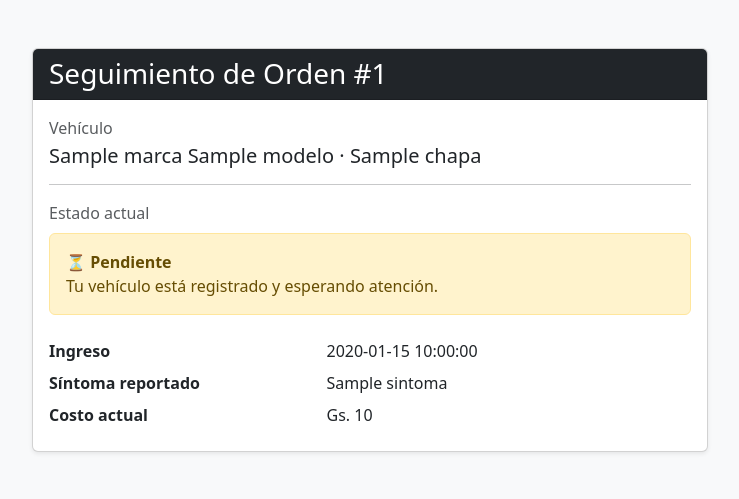
After one commit to AlexisOrtigoza/taller-mecanico, a Flask app: page /ordenes/seguimiento/1 in a window 1280 px wide. The commit adds this page. Shown: the top 499 px of the page, without its empty margins (270-1009 px from the left). Run offline with Flask 3, Linux system fonts and the light colour scheme; a database or web service that is not in the repository returns one stand-in record (values such as "Sample title"); some libraries are stand-ins or nearby versions.

Commit message:
Mejorar seguridad y experiencia del sistema
Agrega proteccion CSRF, validaciones, seguimiento publico, filtros, metricas y control basico de inventario.

Co-authored-by: Copilot <223556219+Copilot@users.noreply.github.com>

```diff
--- a/app.py
+++ b/app.py
@@ -1,4 +1,8 @@
-from flask import Flask
+import hmac
+import os
+import secrets
+
+from flask import Flask, abort, request, session
 from blueprints.main import main_bp
 from blueprints.clientes import clientes_bp
 from blueprints.vehiculos import vehiculos_bp
@@ -6,6 +10,30 @@ from blueprints.ordenes import ordenes_bp
 from blueprints.repuestos import repuestos_bp
 
 app = Flask(__name__)
+app.config['SECRET_KEY'] = os.getenv('SECRET_KEY') or secrets.token_hex(32)
+app.config['SESSION_COOKIE_HTTPONLY'] = True
+app.config['SESSION_COOKIE_SAMESITE'] = 'Lax'
+app.config['SESSION_COOKIE_SECURE'] = os.getenv('SESSION_COOKIE_SECURE', '0') == '1'
+
+
+@app.before_request
+def proteger_post_con_csrf():
+    if request.method != 'POST':
+        return None
+
+    token_sesion = session.get('csrf_token')
+    token_formulario = request.form.get('csrf_token')
+    if not token_sesion or not token_formulario:
+        abort(400, 'Token CSRF faltante')
+    if not hmac.compare_digest(token_sesion, token_formulario):
+        abort(400, 'Token CSRF invalido')
+
+
+@app.context_processor
+def agregar_token_csrf():
+    if 'csrf_token' not in session:
+        session['csrf_token'] = secrets.token_hex(32)
+    return {'csrf_token': session['csrf_token']}
 
 # Registro de Blueprints con sus prefijos correspondientes
 app.register_blueprint(main_bp)
--- a/blueprints/clientes.py
+++ b/blueprints/clientes.py
@@ -1,4 +1,4 @@
-from flask import Blueprint, render_template, request, redirect, url_for
+from flask import Blueprint, render_template, request, redirect, url_for, abort, flash
 from db import obtener_conexion
 
 clientes_bp = Blueprint('clientes', __name__)
@@ -17,6 +17,8 @@ def nuevo_cliente():
 
         if not cedula or not nombre or not apellido or not celular:
             return render_template('nuevo_cliente.html', error="Por favor completa todos los campos obligatorios (*).")
+        if any(len(campo.strip()) == 0 for campo in (cedula, nombre, apellido, celular)):
+            abort(400, 'Los datos obligatorios no pueden estar vacios')
 
         try:
             conn = obtener_conexion()
@@ -29,6 +31,7 @@ def nuevo_cliente():
             conn.commit()
             cursor.close()
             conn.close()
+            flash('Cliente registrado correctamente.', 'success')
             return redirect(url_for('main.dashboard'))
         except Exception as e:
             return render_template('nuevo_cliente.html', error=f"Error al registrar: {e}")
--- a/blueprints/ordenes.py
+++ b/blueprints/ordenes.py
@@ -1,4 +1,4 @@
-from flask import Blueprint, render_template, request, redirect, url_for
+from flask import Blueprint, render_template, request, redirect, url_for, abort, flash
 from db import obtener_conexion
 from psycopg2.extras import RealDictCursor
 
@@ -13,6 +13,13 @@ def nueva_orden():
         lista_cantidades = request.form.getlist('cantidad[]')
         lista_precios = request.form.getlist('precio_unitario[]')
 
+        if not vehiculo_id or not sintoma or not sintoma.strip():
+            abort(400, 'Debe indicar el vehiculo y el sintoma')
+        if len(lista_repuestos) != len(lista_cantidades) or len(lista_repuestos) != len(lista_precios):
+            abort(400, 'Los datos de repuestos no son validos')
+        if not lista_repuestos:
+            abort(400, 'Debe agregar al menos un repuesto o servicio')
+
         try:
             conn = obtener_conexion()
             cursor = conn.cursor()
@@ -23,16 +30,35 @@ def nueva_orden():
             costo_acumulado = 0
             for i in range(len(lista_repuestos)):
                 repuesto_id = lista_repuestos[i]
-                cantidad = int(lista_cantidades[i])
-                precio_unitario = float(lista_precios[i])
+                try:
+                    cantidad = int(lista_cantidades[i])
+                    precio_unitario = float(lista_precios[i])
+                except (TypeError, ValueError):
+                    abort(400, 'Cantidad o precio invalidos')
+                if cantidad <= 0 or precio_unitario < 0:
+                    abort(400, 'Cantidad o precio invalidos')
+
+                cursor.execute("SELECT nombre, stock_actual FROM repuestos WHERE id = %s FOR UPDATE", (repuesto_id,))
+                repuesto = cursor.fetchone()
+                if not repuesto:
+                    conn.rollback()
+                    abort(400, 'El repuesto seleccionado ya no existe')
+                es_servicio = 'servicio' in repuesto[0].lower() or 'mano de obra' in repuesto[0].lower()
+                if not es_servicio and repuesto[1] < cantidad:
+                    conn.rollback()
+                    abort(400, f"Stock insuficiente para {repuesto[0]}: disponible {repuesto[1]}")
+
                 subtotal = cantidad * precio_unitario
                 costo_acumulado += subtotal
                 cursor.execute("INSERT INTO detalle_orden (orden_id, repuesto_id, cantidad, precio_unitario) VALUES (%s, %s, %s, %s)", (orden_id, repuesto_id, cantidad, precio_unitario))
+                if not es_servicio:
+                    cursor.execute("UPDATE repuestos SET stock_actual = stock_actual - %s WHERE id = %s", (cantidad, repuesto_id))
 
             cursor.execute("UPDATE ordenes_trabajo SET costo_total = %s WHERE id = %s", (costo_acumulado, orden_id))
             conn.commit()
             cursor.close()
             conn.close()
+            flash(f'Orden #{orden_id} creada correctamente.', 'success')
             return redirect(url_for('main.dashboard'))
         except Exception as e:
             conn = obtener_conexion()
@@ -58,8 +84,12 @@ def nueva_orden():
         vehiculos, repuestos = [], []
     return render_template('nueva_orden.html', vehiculos=vehiculos, repuestos=repuestos)
 
-@ordenes_bp.route('/estado/<int:orden_id>/<string:nuevo_estado>')
-def cambiar_estado_orden(orden_id, nuevo_estado):
+@ordenes_bp.route('/estado/<int:orden_id>', methods=['POST'])
+def cambiar_estado_orden(orden_id):
+    nuevo_estado = request.form.get('nuevo_estado')
+    estados_validos = {'Pendiente', 'En Proceso', 'Finalizado'}
+    if nuevo_estado not in estados_validos:
+        abort(400, 'Estado invalido')
     try:
         conn = obtener_conexion()
         cursor = conn.cursor()
@@ -122,3 +152,24 @@ def obtener_detalle_orden(id):
         return {"orden": orden, "repuestos": repuestos}
     except Exception as e:
         return {"error": str(e)}, 500
+
+
+@ordenes_bp.route('/seguimiento/<int:id>')
+def seguimiento_orden(id):
+    try:
+        conn = obtener_conexion()
+        cursor = conn.cursor(cursor_factory=RealDictCursor)
+        cursor.execute("""
+            SELECT o.*, v.marca, v.modelo, v.chapa
+            FROM ordenes_trabajo o
+            JOIN vehiculos v ON o.vehiculo_id = v.id
+            WHERE o.id = %s AND o.oculto = FALSE
+        """, (id,))
+        orden = cursor.fetchone()
+        cursor.close()
+        conn.close()
+        if not orden:
+            return render_template('seguimiento.html', orden=None), 404
+        return render_template('seguimiento.html', orden=orden)
+    except Exception as e:
+        return render_template('seguimiento.html', orden=None, error=str(e)), 500
--- a/templates/nueva_orden.html
+++ b/templates/nueva_orden.html
@@ -21,6 +21,7 @@
                 {% endif %}
 
                 <form action="{{ url_for('ordenes.nueva_orden') }}" method="POST">
+                    <input type="hidden" name="csrf_token" value="{{ csrf_token }}">
 
                     <!-- Selección del Vehículo -->
                     <div class="mb-3">
@@ -72,7 +73,7 @@
                                         </select>
                                     </td>
                                     <td>
-                                        <input type="number" name="cantidad[]" class="form-control input-cantidad" min="1" value="1" required>
+                                        <input type="number" name="cantidad[]" class="form-control input-cantidad" min="1" step="1" value="1" required>
                                     </td>
                                     <td>
                                         <input type="number" step="0.01" name="precio_unitario[]" class="form-control input-precio" value="0" readonly required>
--- a/templates/nuevo_cliente.html
+++ b/templates/nuevo_cliente.html
@@ -21,6 +21,7 @@
                 {% endif %}
 
                 <form action="{{ url_for('clientes.nuevo_cliente') }}" method="POST">
+                    <input type="hidden" name="csrf_token" value="{{ csrf_token }}">
 
                     <!-- Sección Obligatoria -->
                     <h5 class="text-primary mb-3">Datos Obligatorios</h5>
--- a/templates/nuevo_vehiculo.html
+++ b/templates/nuevo_vehiculo.html
@@ -20,6 +20,7 @@
                 {% endif %}
 
                 <form action="{{ url_for('vehiculos.nuevo_vehiculo') }}" method="POST">
+                    <input type="hidden" name="csrf_token" value="{{ csrf_token }}">
 
                     <!-- Selección del Dueño (Cliente registrado) -->
                     <div class="mb-3">
@@ -49,7 +50,7 @@
                     <div class="row">
                         <div class="col-md-6 mb-3">
                             <label for="anio" class="form-label">Año</label>
-                            <input type="number" class="form-control" id="anio" name="anio" placeholder="Ej: 2008">
+                            <input type="number" class="form-control" id="anio" name="anio" min="1900" max="2100" placeholder="Ej: 2008">
                         </div>
                         <div class="col-md-6 mb-3">
                             <label for="kilometraje" class="form-label">Kilometraje</label>
--- /dev/null
+++ b/templates/seguimiento.html
@@ -0,0 +1,48 @@
+<!DOCTYPE html>
+<html lang="es">
+<head>
+    <meta charset="UTF-8">
+    <meta name="viewport" content="width=device-width, initial-scale=1.0">
+    <title>Seguimiento de Orden</title>
+    <link href="https://cdn.jsdelivr.net/npm/bootstrap@5.3.0/dist/css/bootstrap.min.css" rel="stylesheet">
+</head>
+<body class="bg-light">
+    <main class="container py-5" style="max-width: 700px;">
+        {% if not orden %}
+            <div class="card shadow-sm text-center">
+                <div class="card-body py-5">
+                    <h2>Orden no encontrada</h2>
+                    <p class="text-muted">{{ error or 'Verifica el número de orden ingresado.' }}</p>
+                </div>
+            </div>
+        {% else %}
+            <div class="card shadow-sm">
+                <div class="card-header bg-dark text-white">
+                    <h3 class="mb-0">Seguimiento de Orden #{{ orden.id }}</h3>
+                </div>
+                <div class="card-body">
+                    <p class="text-muted mb-1">Vehículo</p>
+                    <h5>{{ orden.marca }} {{ orden.modelo }} · {{ orden.chapa }}</h5>
+                    <hr>
+                    <p class="text-muted mb-2">Estado actual</p>
+                    {% if orden.estado == 'Pendiente' %}
+                        <div class="alert alert-warning mb-4"><strong>⏳ Pendiente</strong><br>Tu vehículo está registrado y esperando atención.</div>
+                    {% elif orden.estado == 'En Proceso' %}
+                        <div class="alert alert-primary mb-4"><strong>⚙️ En proceso</strong><br>El taller está realizando el diagnóstico o reparación.</div>
+                    {% else %}
+                        <div class="alert alert-success mb-4"><strong>✅ Finalizado</strong><br>El trabajo fue completado.</div>
+                    {% endif %}
+                    <dl class="row mb-0">
+                        <dt class="col-sm-5">Ingreso</dt>
+                        <dd class="col-sm-7">{{ orden.fecha_ingreso or 'No disponible' }}</dd>
+                        <dt class="col-sm-5">Síntoma reportado</dt>
+                        <dd class="col-sm-7">{{ orden.sintoma or 'No registrado' }}</dd>
+                        <dt class="col-sm-5">Costo actual</dt>
+                        <dd class="col-sm-7">{{ 'Gs. {:,.0f}'.format(orden.costo_total or 0) }}</dd>
+                    </dl>
+                </div>
+            </div>
+        {% endif %}
+    </main>
+</body>
+</html>
```
Also changed, not shown: blueprints/main.py (+31 -3 lines), blueprints/repuestos.py (+21 -3 lines), blueprints/vehiculos.py (+20 -1 lines), templates/index.html (+69 -3 lines), templates/repuestos.html (+14 -2 lines).
